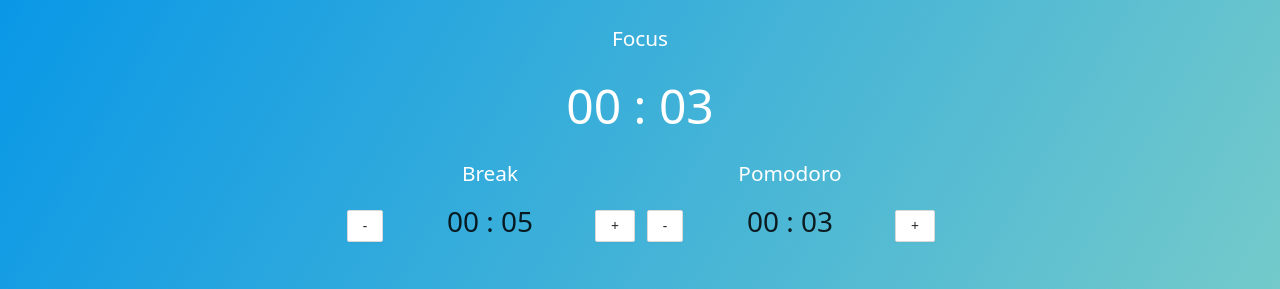
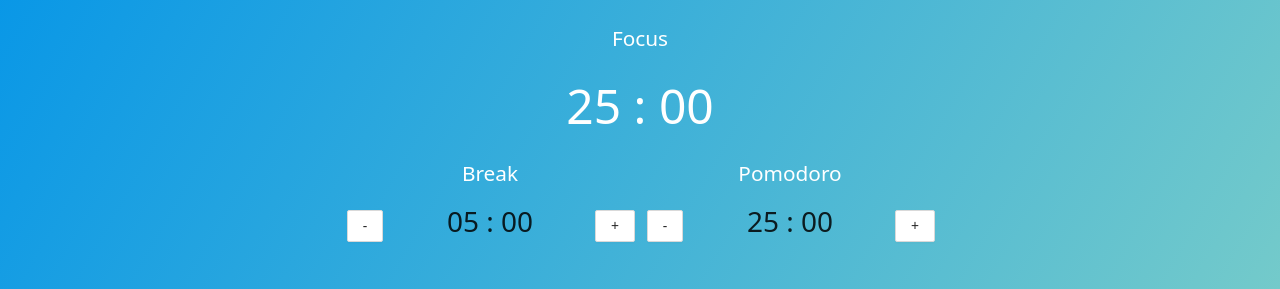
Before and after one commit to wszedziezuber/worktop, a React (Create React App) app: page /pomodoro in a window 1280 px wide. Shown: the part 218-507 px from the top of the page. Built offline with nearby package versions, Linux system fonts and the light colour scheme.

Commit message:
pomodoro default time change

```diff
--- a/src/components/Pomodoro/PomodoroClock.js
+++ b/src/components/Pomodoro/PomodoroClock.js
@@ -8,9 +8,9 @@
 
 
 export const PomodoroClock = (props) => {
-    const [displayTime, setDisplayTime] = useState(3)
-    const [breakTime, setBreakTime] = useState(5)
-    const [sessionTime, setSessionTime] = useState(3)
+    const [displayTime, setDisplayTime] = useState(25 * 60)
+    const [breakTime, setBreakTime] = useState(5 * 60)
+    const [sessionTime, setSessionTime] = useState(25 * 60)
     const [timerOn, setTimerOn] = useState(false);
     const [onBreak, setOnBreak] = useState(false);
 
```
